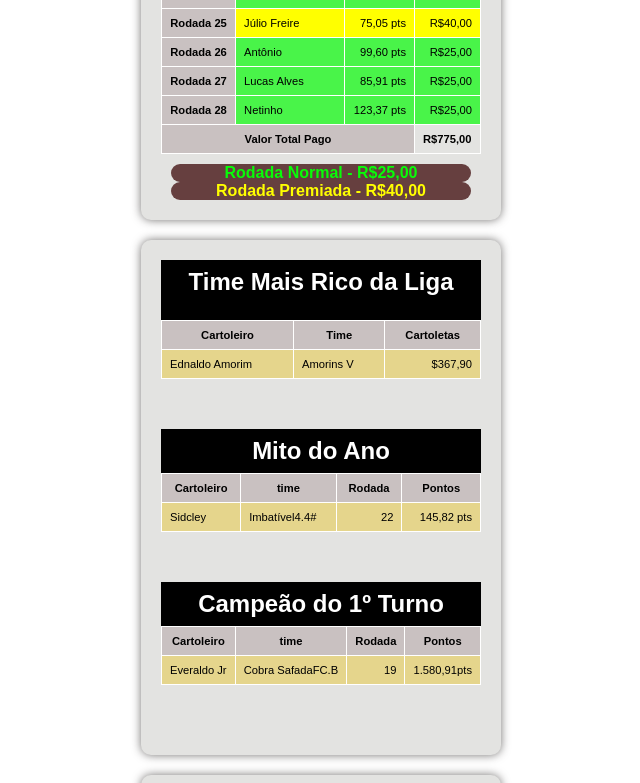
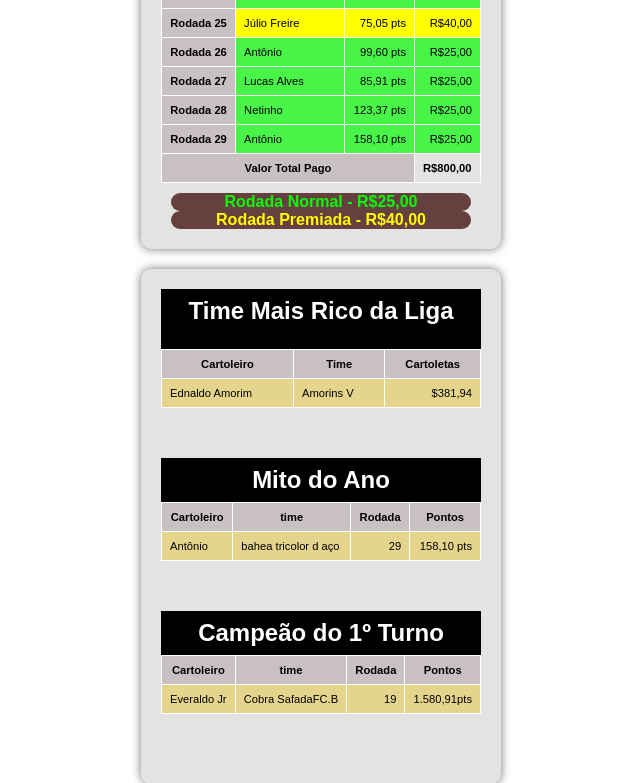
Before and after one commit to edycarlos86/site-cartola, a plain HTML site: page index.html in a window 1280 px wide. Shown: the part 1380-2163 px from the top of the page, without its empty margins (319-959 px from the left). Drawn offline with Linux system fonts and the light colour scheme.

Commit message:
rodada 29

```diff
--- a/index.html
+++ b/index.html
@@ -19,7 +19,7 @@
     </nav>
     <main>
         <h1>
-            Classificação da Liga Após Rodada 28
+            Classificação da Liga Após Rodada 29
         </h1>
         <section>
             <table id="one">
@@ -201,11 +201,17 @@
                         <td class="verde num">123,37 pts</td>
                         <td class="verde num">R$25,00</td>
                     </tr>
+                    <tr>
+                        <th scope="row">Rodada 29</th>
+                        <td class="verde">Antônio</td>
+                        <td class="verde num">158,10 pts</td>
+                        <td class="verde num">R$25,00</td>
+                    </tr>
                 </tbody>
                 <tfoot>
                     <tr>
                         <th scope="row" colspan="3">Valor Total Pago</th>
-                        <td><strong>R$775,00</strong></td>
+                        <td><strong>R$800,00</strong></td>
                     </tr>
                 </tfoot>
             </table>
@@ -228,7 +234,7 @@
                         <tr class="orange">
                             <td>Ednaldo Amorim</td>
                             <td>Amorins V</td>
-                            <td class="num">$367,90</td>
+                            <td class="num">$381,94</td>
                         </tr>
                     </tbody>
                 </table>
@@ -243,10 +249,10 @@
                         </tr>
                     </thead>
                     <tr class="orange">
-                        <td>Sidcley </td>
-                        <td>Imbatível4.4#</td>
-                        <td class="num">22</td>
-                        <td class="num">145,82 pts</td>
+                        <td>Antônio</td>
+                        <td>bahea tricolor d aço</td>
+                        <td class="num">29</td>
+                        <td class="num">158,10 pts</td>
                     </tr>
                 </table>
                 <table id="tree">
@@ -393,6 +399,10 @@
                             <td class="orange"><a href="pdf/Rodada 28 - Rodada.pdf" target="_blank">Parciais_Rodada-28</a></td>
                             <td class="orange"><a href="pdf/Rodada 28 - Geral.pdf" target="_blank">Geral_Rodada-28</a></td>
                         </tr>
+                        <tr>
+                            <td><a href="pdf/Rodada 29 - Rodada.pdf" target="_blank">Parciais_Rodada-29</a></td>
+                            <td><a href="pdf/Rodada 29 - Geral.pdf" target="_blank">Geral_Rodada-29</a></td>
+                        </tr>
                     </tbody>
             </table>
         </main>
```
